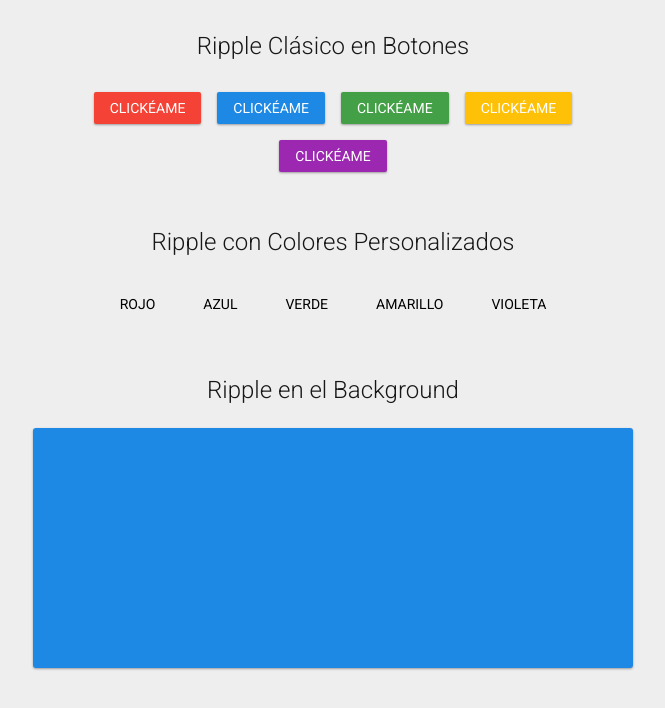
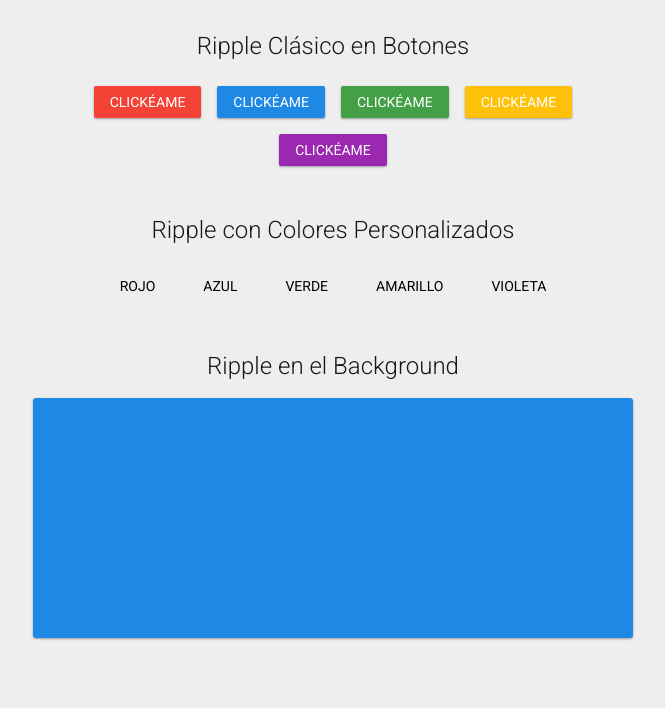
Before and after one commit to TheMrCorvy/Biblioteca-Ripple, a plain HTML site: page index.html in a window 1280 px wide. Shown: the whole page, without its empty margins (307-972 px from the left). Drawn offline with Linux system fonts and the light colour scheme.

Commit message:
Update index.css

```diff
--- a/index.css
+++ b/index.css
@@ -161,7 +161,7 @@ body h2 {
 } */
 
 body .stage {
-    margin: 16px 0px;
+    margin: 10px 0px;
     display: flex;
     flex-wrap: wrap;
     justify-content: center;
```
